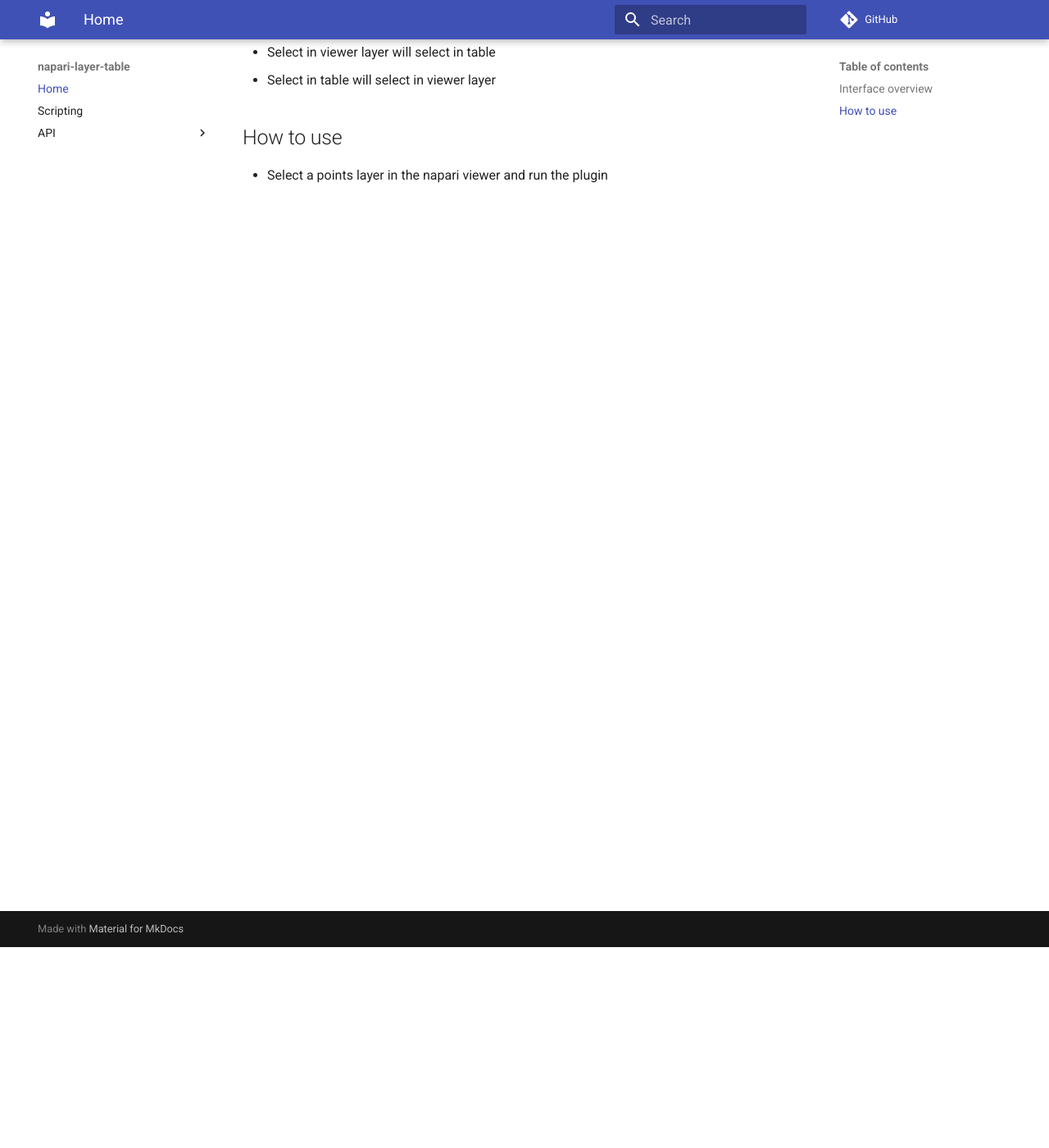
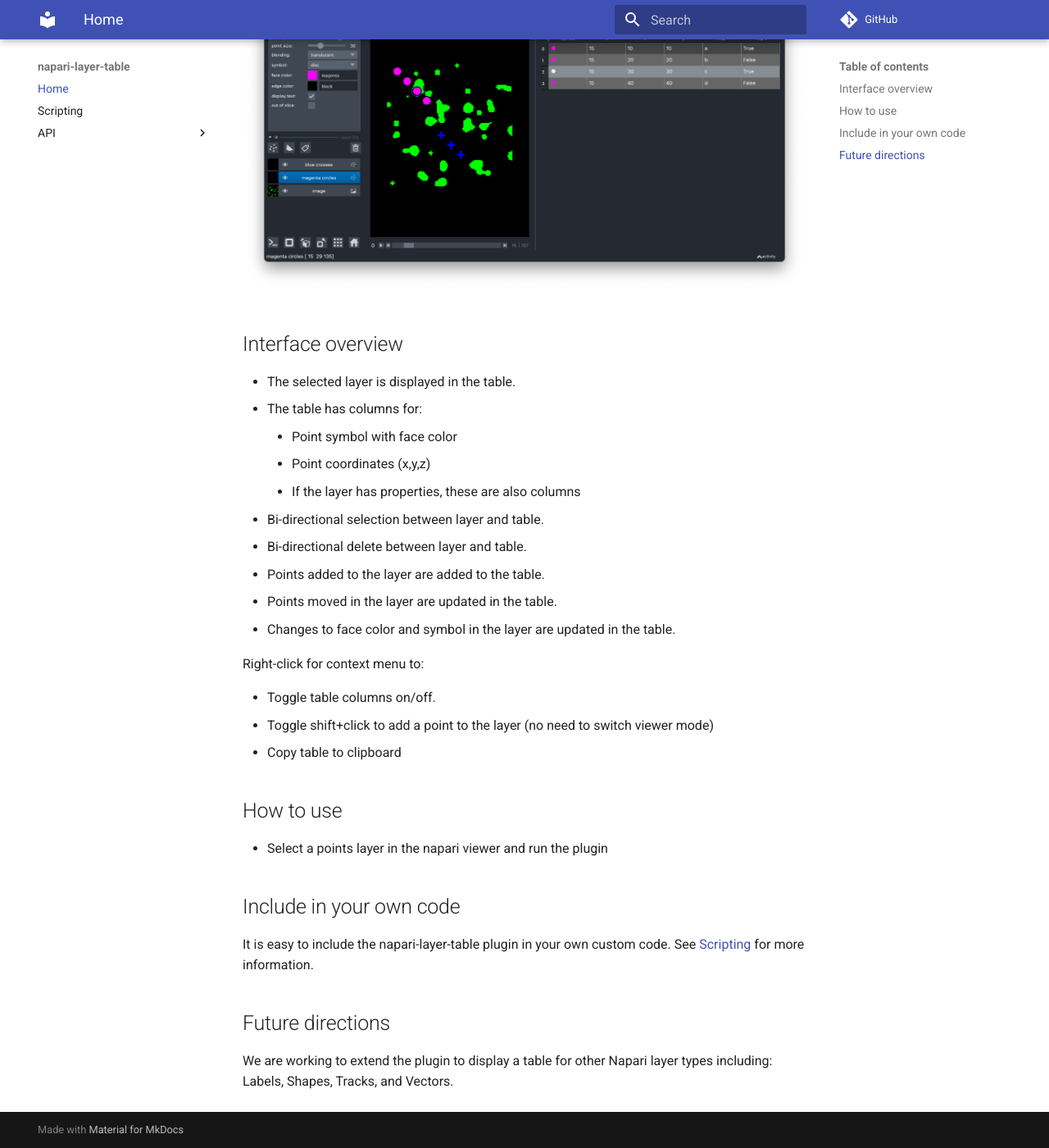
Before and after one commit to mapmanager/napari-layer-table, an MkDocs documentation site: the page built from docs/index.md, in a window 1280 px wide and 1400 px high, scrolled down 245 px. Shown: the whole window at 82% size. Built offline with MkDocs 1.6.1 and Material for MkDocs 9.7.7, drawn with Linux system fonts in a browser that asks for light colours; comment, search, counter and statistics services are not loaded; some of the changed text lies outside the part shown.

```diff
--- a/docs/index.md
+++ b/docs/index.md
@@ -1,12 +1,38 @@
 # Welcome to napari-layer-table
 
-A plugin to display a shape layer as a table.
+A plugin to display a points layer as a table.
+
+<IMG SRC="img/simple-script-screenshot.png" width=800>
 
 ## Interface overview
 
- - Select in viewer layer will select in table
- - Select in table will select in viewer layer
+ - The selected layer is displayed in the table.
+ - The table has columns for:
+
+     - Point symbol with face color
+	 - Point coordinates (x,y,z)
+	 - If the layer has properties, these are also columns
+
+ - Bi-directional selection between layer and table.
+ - Bi-directional delete between layer and table.
+ - Points added to the layer are added to the table.
+ - Points moved in the layer are updated in the table.
+ - Changes to face color and symbol in the layer are updated in the table.
+
+ Right-click for context menu to:
+
+ - Toggle table columns on/off.
+ - Toggle shift+click to add a point to the layer (no need to switch viewer mode)
+ - Copy table to clipboard
 
 ## How to use
 
  - Select a points layer in the napari viewer and run the plugin
+
+## Include in your own code
+
+It is easy to include the napari-layer-table plugin in your own custom code. See [Scripting](scripting) for more information.
+
+## Future directions
+
+We are working to extend the plugin to display a table for other Napari layer types including: Labels, Shapes, Tracks, and Vectors.
```
Also changed, not shown: docs/api/overview.md (+7 -3 lines), docs/scripting.md (+0 -4 lines), readme-mkdocs.md (+92 -48 lines), 1 other file.
